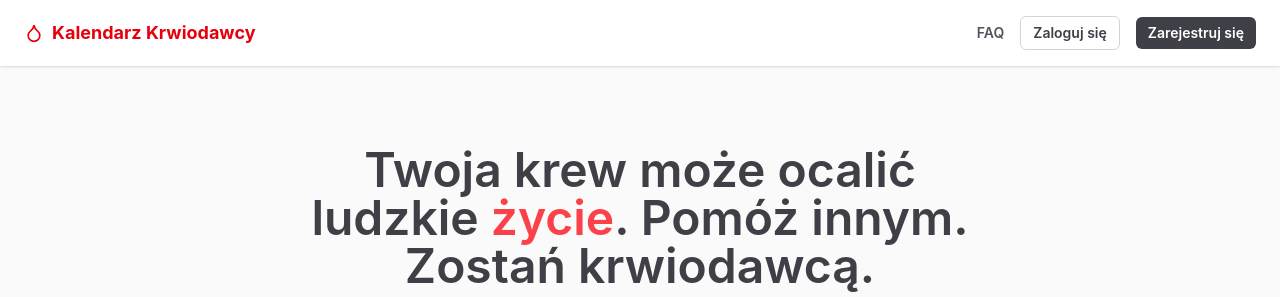
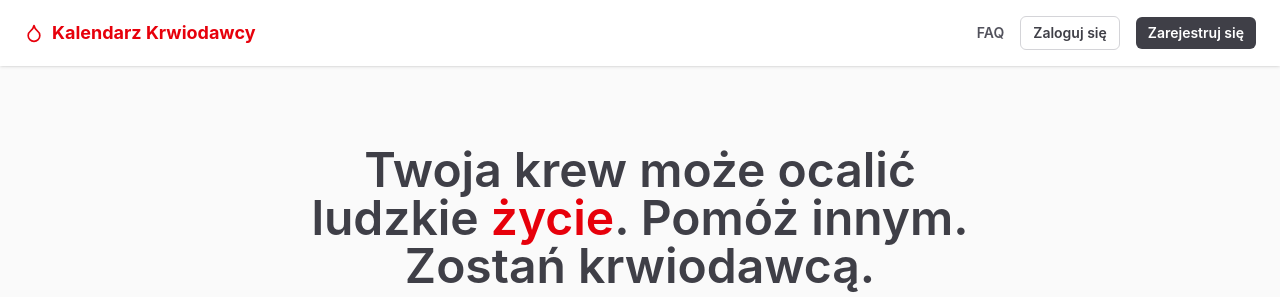
Before and after one commit to JuncProgramming/kalendarz-krwiodawcy, a React (Vite) app: page / in a window 1280 px wide. Shown: the top 297 px of the page. Built offline with nearby package versions, Linux system fonts and the light colour scheme.

Commit message:
Adjust the heading's color and position

```diff
--- a/package.json
+++ b/package.json
@@ -9,6 +9,7 @@
     "test": "vitest run"
   },
   "dependencies": {
+    "@supabase/supabase-js": "^2.78.0",
     "@tailwindcss/vite": "^4.0.6",
     "@tanstack/react-devtools": "^0.7.0",
     "@tanstack/react-router": "^1.132.0",
--- a/src/routes/index.tsx
+++ b/src/routes/index.tsx
@@ -10,8 +10,8 @@ function HomePage() {
     <div className="space-y-12 max-w-5xl flex-col flex items-center">
       <h1 className="text-5xl/12 text-center font-semibold text-zinc-700 p-8">
         Twoja krew może ocalić <br className="hidden xl:block" /> ludzkie{' '}
-        <span className="text-red-500/90">życie</span>. Pomóż innym. <br className="hidden xl:block" /> Zostań
-        krwiodawcą.
+        <span className="text-red-600">życie</span>. Pomóż innym.{' '}
+        <br className="hidden xl:block" /> Zostań krwiodawcą.
       </h1>
 
       <div className="w-full p-6 bg-zinc-50 border border-zinc-200 rounded-lg shadow-md">
@@ -24,7 +24,9 @@ function HomePage() {
       <div className="text-center">
         <p className="text-lg text-zinc-600">
           Jesteś tu pierwszy raz?{' '}
-          <Link to="/faq" className="font-semibold text-red-600 hover:underline">
+          <Link
+            to="/faq"
+            className="font-semibold text-red-600 hover:underline">
             Dowiedz się, jak zacząć oddawać krew (FAQ)
           </Link>
         </p>
```
Also changed, not shown: 1 other file (tests, documents, lock files or other folders).
